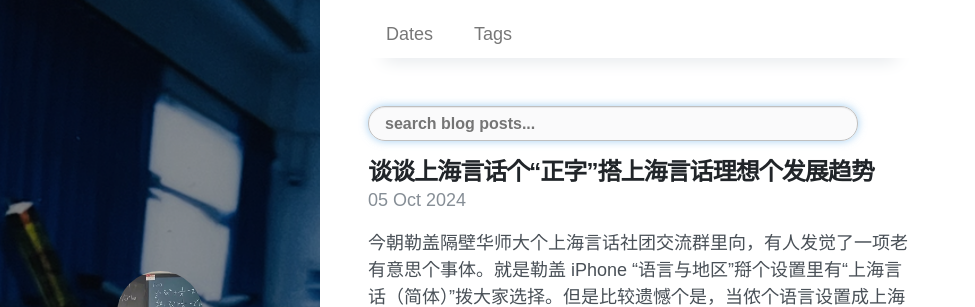
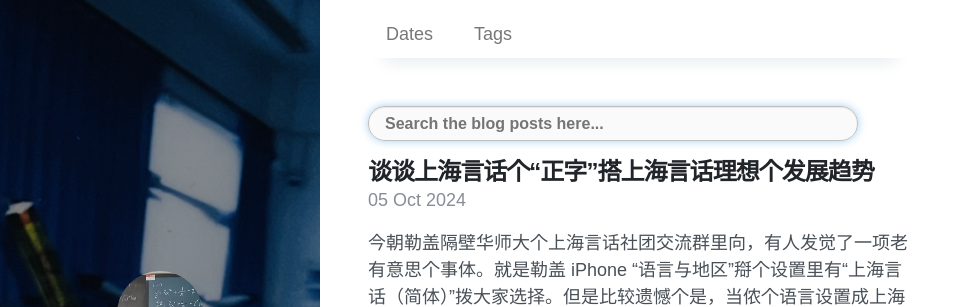
Before and after one commit to shiauhuehue/shiauhuehue.github.io, a Jekyll site: the page built from index.html, in a window 1280 px wide. Shown: the top 307 px of the page, without its empty margins (0-975 px from the left). Built offline with Jekyll 4.4.1, drawn with Linux system fonts in a browser that asks for light colours; nearby versions of some CDN libraries; the list of posts is cut into pages by our own code.

```diff
--- a/_layouts/home.html
+++ b/_layouts/home.html
@@ -5,7 +5,7 @@ layout: default
 {% include home-header.html %}
 
 <div class="search-container">
-  <input type="text" id="search-input" placeholder="search blog posts..." style="width: 90%;
+  <input type="text" id="search-input" placeholder="Search the blog posts here..." style="width: 90%;
     height: 35px;
     color: #333;
     background-color: rgba(227,231,236,.2);
```
